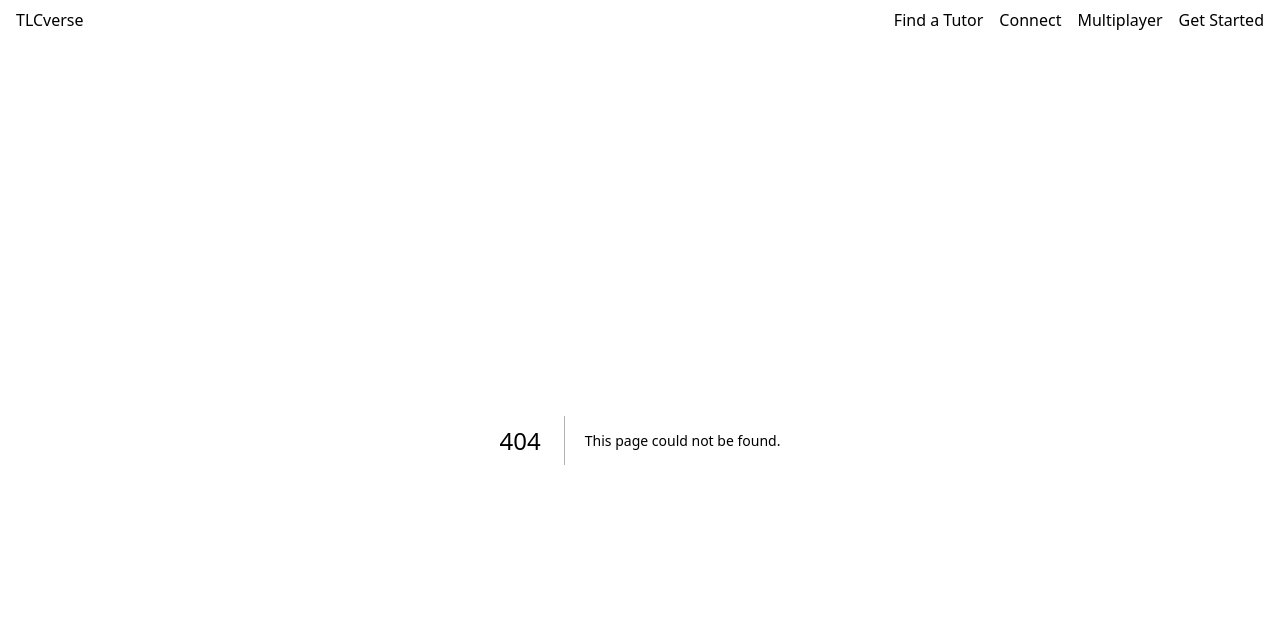
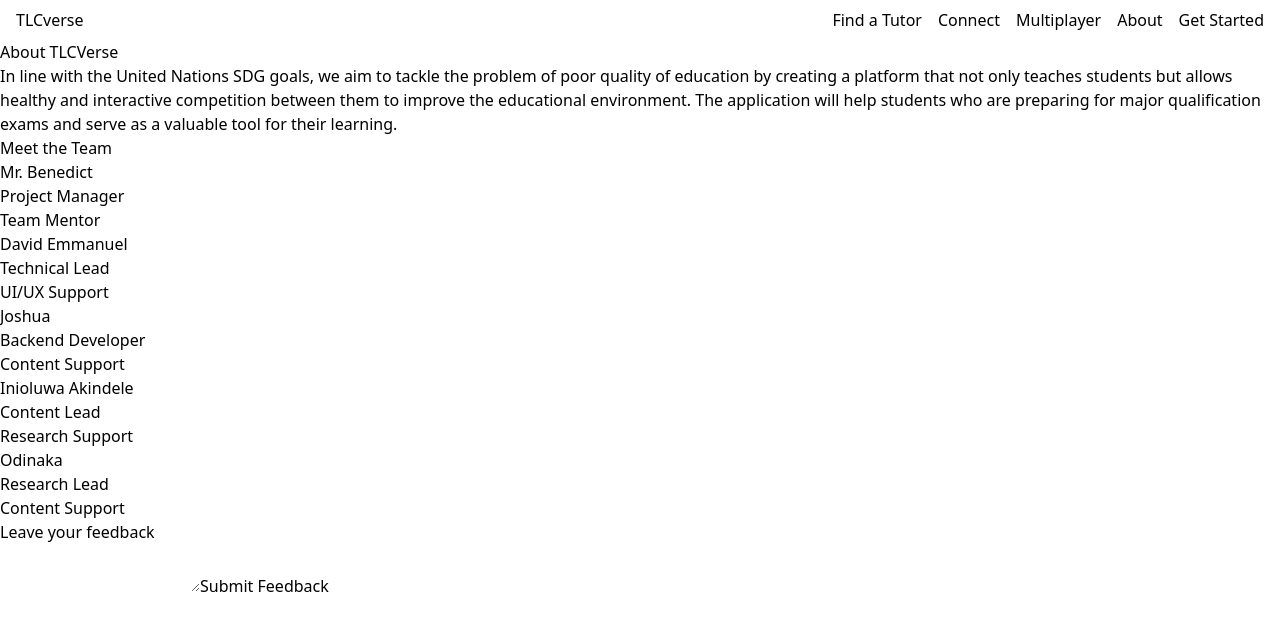
Before and after one commit to David3Emmanuel/tlc-verse, a Next.js app: page /about in a window 1280 px wide. Before the commit this address had no page. Shown: the top 630 px of the page. Built offline with nearby package versions, Linux system fonts and the light colour scheme.

Commit message:
added home page and about page

```diff
--- /dev/null
+++ b/actions/feedback.ts
@@ -0,0 +1,7 @@
+'use server'
+
+import { redirect } from 'next/navigation'
+
+export async function submitFeedback(formData: FormData) {
+
+}
--- a/actions/user.ts
+++ b/actions/user.ts
@@ -1,3 +1,5 @@
+'use server'
+
 import { UserRole } from '@/lib/definitions'
 import { users } from '@/lib/dummy'
 
--- a/app/Header.tsx
+++ b/app/Header.tsx
@@ -9,6 +9,7 @@ export default function Header() {
                 <li><NavLink href='/connect?role=tutor'>Find a Tutor</NavLink></li>
                 <li><NavLink href='/connect'>Connect</NavLink></li>
                 <li><NavLink href='/multiplayer'>Multiplayer</NavLink></li>
+                <li><NavLink href='/about'>About</NavLink></li>
                 <li><NavLink href='/signup'>Get Started</NavLink></li>
             </ul>
         </header>
--- /dev/null
+++ b/app/about/page.tsx
@@ -0,0 +1,33 @@
+import { submitFeedback } from '@/actions/feedback'
+
+export default function About() {
+    return (<>
+        <h2>About TLCVerse</h2>
+        <p>In line with the United Nations SDG goals, we aim to tackle the problem of poor quality of education by creating a platform that not only teaches students but allows healthy and interactive competition between them to improve the educational environment. The application will help students who are preparing for major qualification exams and serve as a valuable tool for their learning.</p>
+        <h2>Meet the Team</h2>
+        <div>
+            <TeamMember name='Mr. Benedict' roles={['Project Manager', 'Team Mentor']} />
+            <TeamMember name='David Emmanuel' roles={['Technical Lead', 'UI/UX Support']} />
+            <TeamMember name='Joshua' roles={['Backend Developer', 'Content Support']} />
+            <TeamMember name='Inioluwa Akindele' roles={['Content Lead', 'Research Support']} />
+            <TeamMember name='Odinaka' roles={['Research Lead', 'Content Support']} />
+        </div>
+        <h3>Leave your feedback</h3>
+        <form action={submitFeedback}>
+            <textarea name='feedback' required>
+            </textarea>
+            <button type='submit'>Submit Feedback</button>
+        </form>
+    </>)
+}
+
+function TeamMember({ name, roles }: {
+    name: string,
+    roles: string[],
+}) {
+    // TODO add images
+    return <div>
+        <h3>{name}</h3>
+        {roles.map((role, i) => <p key={i}>{role}</p>)}
+    </div>
+}
--- a/app/page.tsx
+++ b/app/page.tsx
@@ -1,4 +1,39 @@
+import Link from 'next/link'
+
 export default function Page() {
   return (<>
+    <div>
+      <h1>Teach, Learn, Connect</h1>
+      <p>Unlock potential with with personalised tutoring and structured learning</p>
+      <button>Get Started</button>
+    </div>
+    <div>
+      <h2>Features</h2>
+      <ul>
+        <Feature feature='Find a Tutor' link='/connect?role=tutor'>
+          <p>Search for top tutors in various subjects and book personalised lessons</p>
+        </Feature>
+        <Feature feature='Multiplayer Game' link='/multiplayer'>
+          <p>Challenge your friends in a fun, competitive quiz game and top the leaderboard</p>
+        </Feature>
+        <Feature feature='Connect' link='/connect'>
+          <p>Connect with other students, parents, or tutors like yourself</p>
+        </Feature>
+      </ul>
+    </div>
   </>)
 }
+
+function Feature({ feature, link, children }: {
+  feature: string,
+  link: string,
+  children?: React.ReactNode,
+}) {
+  return (
+    <li>
+      <h3>{feature}</h3>
+      {children}
+      <Link href={link}>Learn more</Link>
+    </li>
+  )
+}
--- a/lib/dummy.ts
+++ b/lib/dummy.ts
@@ -7,4 +7,10 @@ export const users: User[] = [
         firstName: 'David',
         lastName: 'Emmanuel',
     },
+    {
+        username:'Emmy',
+        roles: [UserRole.STUDENT],
+        firstName: 'Peace',
+        lastName: 'Emmanuel',
+    },
 ]
```
